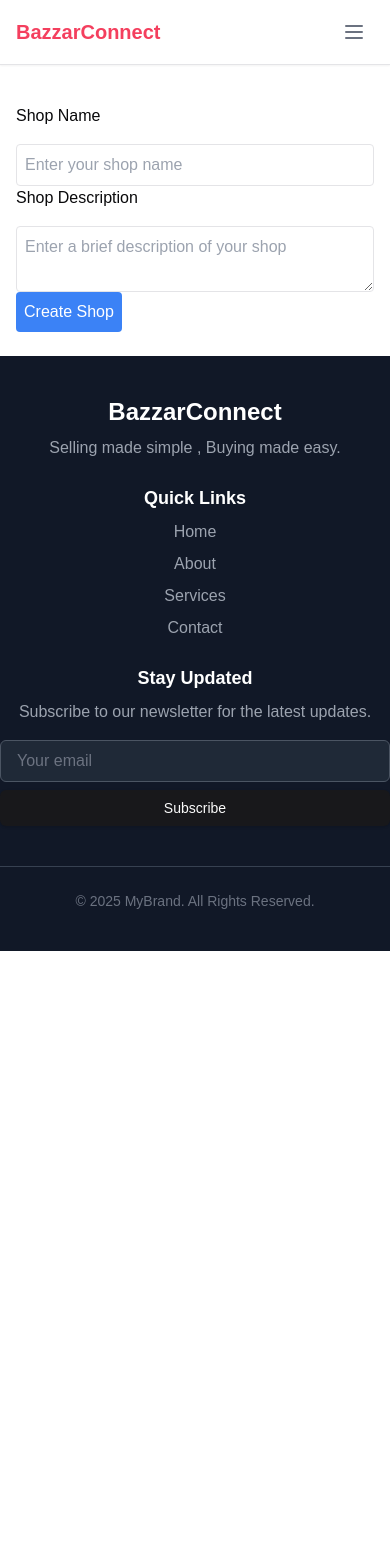
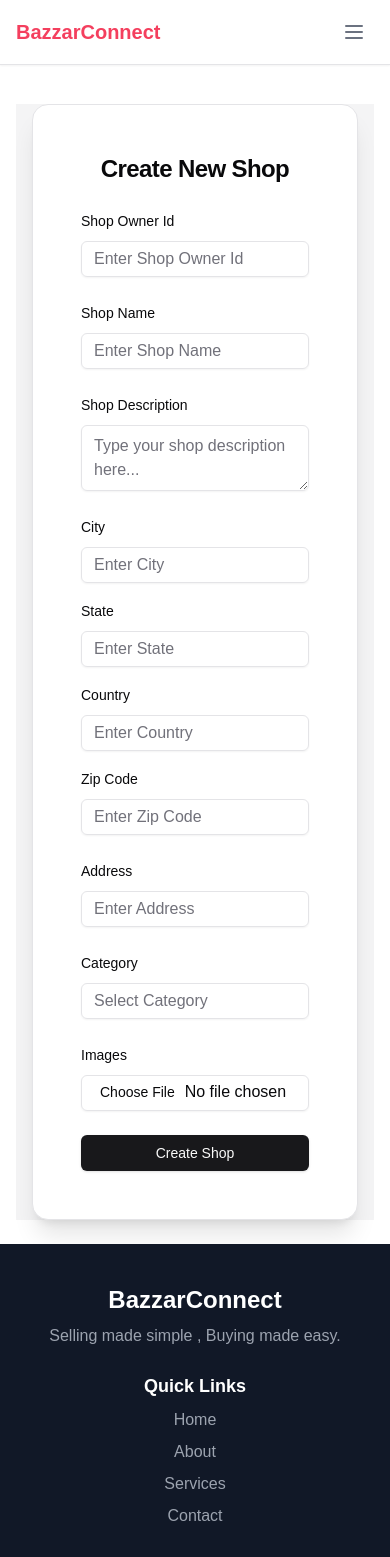
Before and after one commit to alisabir16767/BazarConnect, a Next.js app in the folder frontend/: page /shop in a window 390 px wide. Shown: the top 1557 px of the page. Before the commit the page ends 951 px from the top, so only its background shows below. Built offline with nearby package versions, Linux system fonts and the light colour scheme.

Commit message:
added add shop form and login form and signup form

```diff
--- a/frontend/app/login/page.tsx
+++ b/frontend/app/login/page.tsx
@@ -1,13 +1,82 @@
+"use client";
 
-import React from "react";
+import React, { useState } from "react";
+import { Input } from "@/components/ui/input";
+import { Label } from "@/components/ui/label";
+import { Button } from "@/components/ui/button";
+import { Card, CardContent, CardHeader, CardTitle } from "@/components/ui/card";
 
+export default function LoginForm() {
+  const [formData, setFormData] = useState({
+    email: "",
+    password: "",
+  });
 
-const LoginForm = () => {
+  const handleChange = (e: React.ChangeEvent<HTMLInputElement>) => {
+    setFormData({ ...formData, [e.target.id]: e.target.value });
+  };
+
+  const handleSubmit = async (e: React.FormEvent) => {
+    e.preventDefault();
+
+    try {
+      const response = await fetch("/api/login", {
+        method: "POST",
+        headers: {
+          "Content-Type": "application/json",
+        },
+        body: JSON.stringify(formData),
+      });
+
+      if (response.ok) {
+        alert("Login successful!");
+        // Redirect or store token/session here
+      } else {
+        const error = await response.json();
+        alert("Login failed: " + error.message);
+      }
+    } catch (err) {
+      console.error("Login error:", err);
+      alert("Something went wrong.");
+    }
+  };
+
   return (
-    <div>
-      <h1>Login Form</h1>
+    <div className="flex justify-center items-center min-h-screen bg-muted px-4">
+      <Card className="w-full max-w-md shadow-xl p-6 rounded-2xl">
+        <CardHeader>
+          <CardTitle className="text-2xl font-semibold text-center">Login</CardTitle>
+        </CardHeader>
+        <CardContent>
+          <form onSubmit={handleSubmit} className="space-y-4">
+            <div className="space-y-2">
+              <Label htmlFor="email">Email</Label>
+              <Input
+                id="email"
+                type="email"
+                placeholder="Enter your email"
+                value={formData.email}
+                onChange={handleChange}
+              />
+            </div>
+
+            <div className="space-y-2">
+              <Label htmlFor="password">Password</Label>
+              <Input
+                id="password"
+                type="password"
+                placeholder="Enter your password"
+                value={formData.password}
+                onChange={handleChange}
+              />
+            </div>
+
+            <Button type="submit" className="w-full">
+              Login
+            </Button>
+          </form>
+        </CardContent>
+      </Card>
     </div>
-  )
+  );
 }
-
-export default LoginForm
--- a/frontend/app/shop/page.tsx
+++ b/frontend/app/shop/page.tsx
@@ -1,36 +1,74 @@
-import React from "react";
-
+import { Input } from "@/components/ui/input";
+import { Textarea } from "@/components/ui/textarea";
+import { Label } from "@/components/ui/label";
+import { Button } from "@/components/ui/button";
+import { Card, CardContent, CardHeader, CardTitle } from "@/components/ui/card";
 
 export default function NewShopPage() {
+
   return (
-   <>
-   <form action="">
+    <div className="flex justify-center items-center min-h-screen bg-muted px-4">
+      <Card className="w-full max-w-2xl shadow-xl p-6 rounded-2xl">
+        <CardHeader>
+          <CardTitle className="text-2xl font-semibold text-center">Create New Shop</CardTitle>
+        </CardHeader>
+        <CardContent>
+          <form className="space-y-6">
+            <div className="space-y-2">
+              <Label htmlFor="shopOwner">Shop Owner Id</Label>
+              <Input type="text" id="shopOwner" placeholder="Enter Shop Owner Id" />
+            </div>
 
-        <div className="flex flex-col gap-4">
-          <label htmlFor="shopName">Shop Name</label>
-          <input
-            type="text"
-            id="shopName"
-            name="shopName"
-            placeholder="Enter your shop name"
-            className="border p-2 rounded"
-          />
-        </div>
+            <div className="space-y-2">
+              <Label htmlFor="shopName">Shop Name</Label>
+              <Input type="text" id="shopName" placeholder="Enter Shop Name" />
+            </div>
 
-        <div className="flex flex-col gap-4">
-          <label htmlFor="shopDescription">Shop Description</label>
-          <textarea
-            id="shopDescription"
-            name="shopDescription"
-            placeholder="Enter a brief description of your shop"
-            className="border p-2 rounded"
-          ></textarea>
-        </div>
+            <div className="space-y-2">
+              <Label htmlFor="shopDescription">Shop Description</Label>
+              <Textarea id="shopDescription" placeholder="Type your shop description here..." />
+            </div>
 
-        <button type="submit" className="bg-blue-500 text-white p-2 rounded">
-          Create Shop
-        </button>
-   </form>
-   </>
-  )
+            <div className="grid grid-cols-1 md:grid-cols-2 gap-4">
+              <div className="space-y-2">
+                <Label htmlFor="city">City</Label>
+                <Input type="text" id="city" placeholder="Enter City" />
+              </div>
+              <div className="space-y-2">
+                <Label htmlFor="state">State</Label>
+                <Input type="text" id="state" placeholder="Enter State" />
+              </div>
+              <div className="space-y-2">
+                <Label htmlFor="country">Country</Label>
+                <Input type="text" id="country" placeholder="Enter Country" />
+              </div>
+              <div className="space-y-2">
+                <Label htmlFor="zipcode">Zip Code</Label>
+                <Input type="text" id="zipcode" placeholder="Enter Zip Code" />
+              </div>
+            </div>
+
+            <div className="space-y-2">
+              <Label htmlFor="adress">Address</Label>
+              <Input type="text" id="adress" placeholder="Enter Address" />
+            </div>
+
+            <div className="space-y-2">
+              <Label htmlFor="category">Category</Label>
+              <Input type="text" id="category" placeholder="Select Category" />
+            </div>
+
+            <div className="space-y-2">
+              <Label htmlFor="image">Images</Label>
+              <Input type="file" id="image" />
+            </div>
+
+            <Button type="submit" className="w-full">
+              Create Shop
+            </Button>
+          </form>
+        </CardContent>
+      </Card>
+    </div>
+  );
 }
--- a/frontend/app/signup/page.tsx
+++ b/frontend/app/signup/page.tsx
@@ -1,12 +1,91 @@
-import React from 'react'
+"use client";
 
-const SignupForm = () => {
+import React, { useState } from "react";
+import { Input } from "@/components/ui/input";
+import { Label } from "@/components/ui/label";
+import { Button } from "@/components/ui/button";
+import { Card, CardContent, CardHeader, CardTitle } from "@/components/ui/card";
+
+export default function SignUpForm() {
+  const [formData, setFormData] = useState({
+    username: "",
+    email: "",
+    password: "",
+    name: "",
+    address: "",
+    city: "",
+    state: "",
+    country: "",
+    zip_code: "",
+    role: "customer",
+  });
+
+  const handleChange = (e: React.ChangeEvent<HTMLInputElement>) => {
+    setFormData({ ...formData, [e.target.id]: e.target.value });
+  };
+
+  const handleSubmit = async (e: React.FormEvent) => {
+    e.preventDefault();
+
+    try {
+      const response = await fetch("/api/signup", {
+        method: "POST",
+        headers: {
+          "Content-Type": "application/json",
+        },
+        body: JSON.stringify(formData),
+      });
+
+      if (response.ok) {
+        alert("Signup successful!");
+        // optionally reset form or redirect
+      } else {
+        const error = await response.json();
+        alert("Signup failed: " + error.message);
+      }
+    } catch (err) {
+      console.error("Signup error:", err);
+      alert("Something went wrong.");
+    }
+  };
+
   return (
-    <div>
-      <h1>SignUp Form</h1>
+    <div className="flex justify-center items-center min-h-screen bg-muted px-4">
+      <Card className="w-full max-w-xl shadow-xl p-6 rounded-2xl">
+        <CardHeader>
+          <CardTitle className="text-2xl font-semibold text-center">Sign Up</CardTitle>
+        </CardHeader>
+        <CardContent>
+          <form onSubmit={handleSubmit} className="space-y-4">
+            {[
+              ["username", "Username"],
+              ["email", "Email"],
+              ["password", "Password", "password"],
+              ["name", "Full Name"],
+              ["address", "Address"],
+              ["city", "City"],
+              ["state", "State"],
+              ["country", "Country"],
+              ["zip_code", "Zip Code"],
+            ].map(([id, label, type = "text"]) => (
+              <div className="space-y-2" key={id}>
+                <Label htmlFor={id}>{label}</Label>
+                <Input
+                  id={id}
+                  type={type}
+                  placeholder={`Enter ${label}`}
+                  value={formData[id as keyof typeof formData]}
+                  onChange={handleChange}
+                />
+              </div>
+            ))}
 
+            <Button type="submit" className="w-full">
+              Sign Up
+            </Button>
+          </form>
+        </CardContent>
+      </Card>
     </div>
-  )
+  );
 }
-
-export default SignupForm
--- /dev/null
+++ b/frontend/components/ui/textarea.tsx
@@ -0,0 +1,22 @@
+import * as React from "react"
+
+import { cn } from "@/lib/utils"
+
+const Textarea = React.forwardRef<
+  HTMLTextAreaElement,
+  React.ComponentProps<"textarea">
+>(({ className, ...props }, ref) => {
+  return (
+    <textarea
+      className={cn(
+        "flex min-h-[60px] w-full rounded-md border border-input bg-transparent px-3 py-2 text-base shadow-sm placeholder:text-muted-foreground focus-visible:outline-none focus-visible:ring-1 focus-visible:ring-ring disabled:cursor-not-allowed disabled:opacity-50 md:text-sm",
+        className
+      )}
+      ref={ref}
+      {...props}
+    />
+  )
+})
+Textarea.displayName = "Textarea"
+
+export { Textarea }
```
Also changed, not shown: 1 other file (tests, documents, lock files or other folders).
